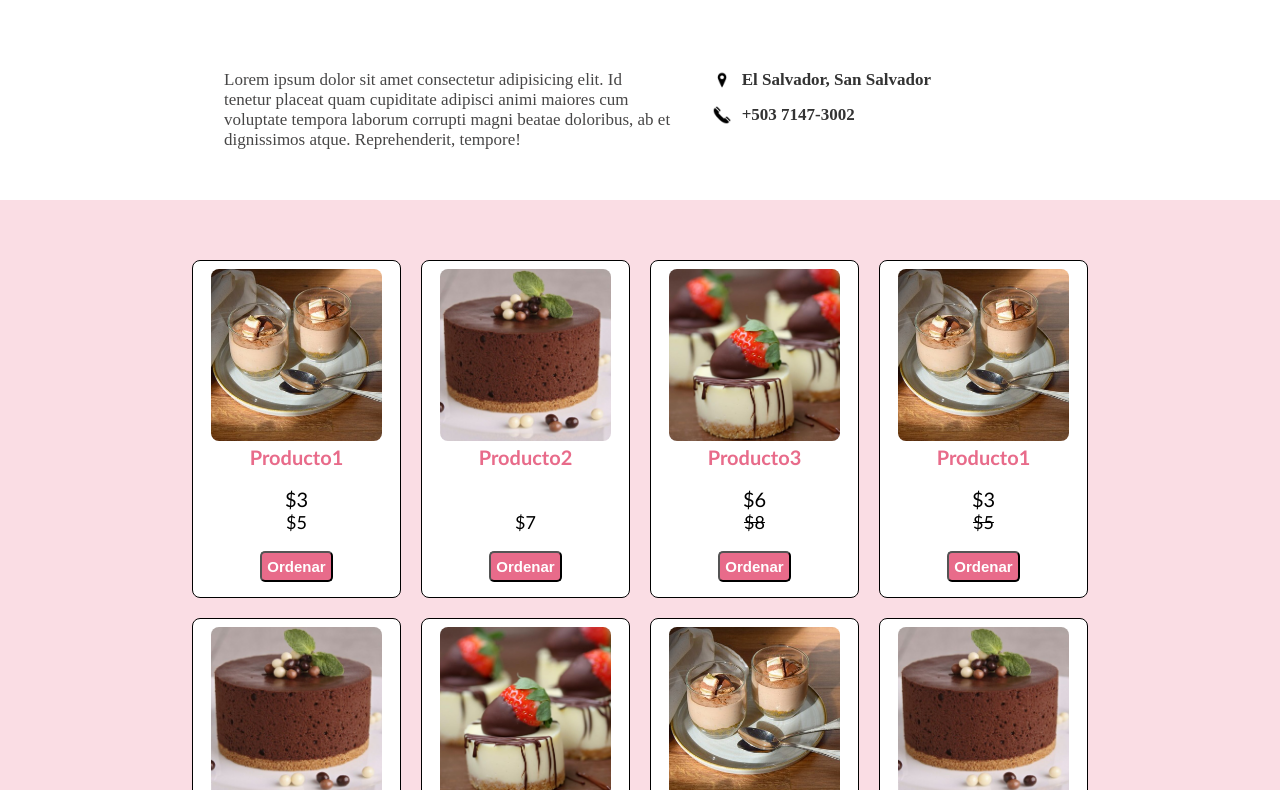
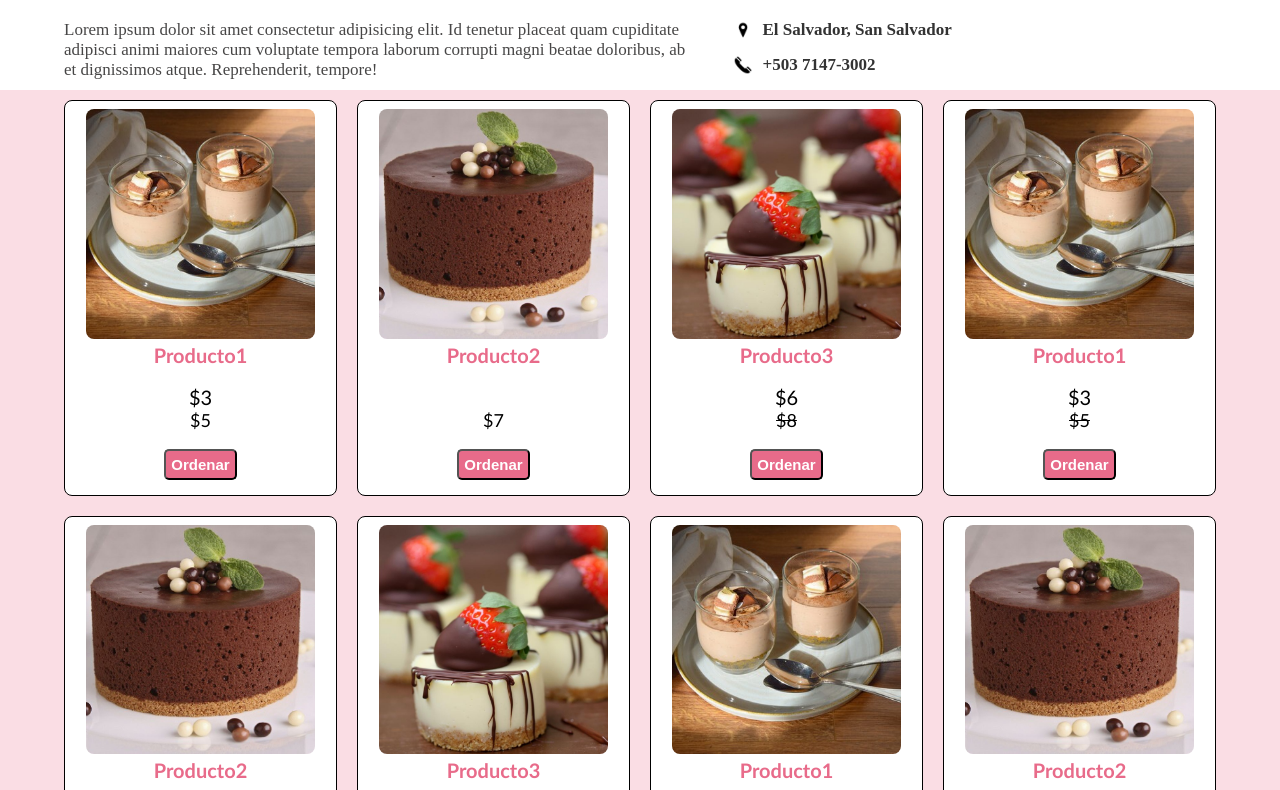
Before and after one commit to ElDonChambas/MoncherriBakery, a plain HTML site: page index.html in a window 1280 px wide. Shown: the part 626-1416 px from the top of the page. Drawn offline with Linux system fonts and the light colour scheme.

Commit message:
3rd commit

```diff
--- a/ESTILOS/estilo.css
+++ b/ESTILOS/estilo.css
@@ -234,6 +234,13 @@ body h1{
     transition: 0.3s;
 }
 
+.gridProductos,
+.footerInfoSection,
+.info {
+  width: min(90%, 1200px);
+  margin: 0 auto;
+}
+
 @media (max-width: 900px) {
     .gridProductos{
         grid-template-columns: repeat(2, 1fr);
```
